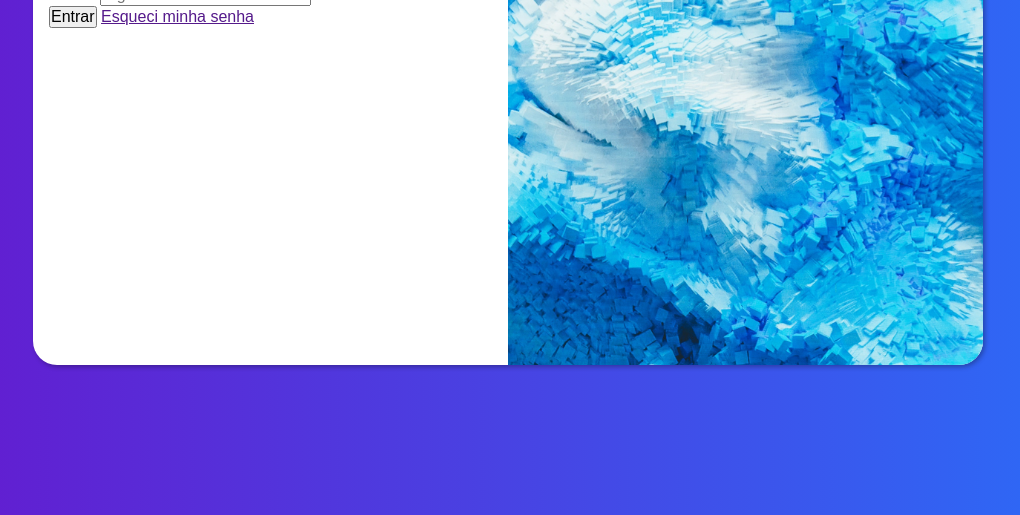
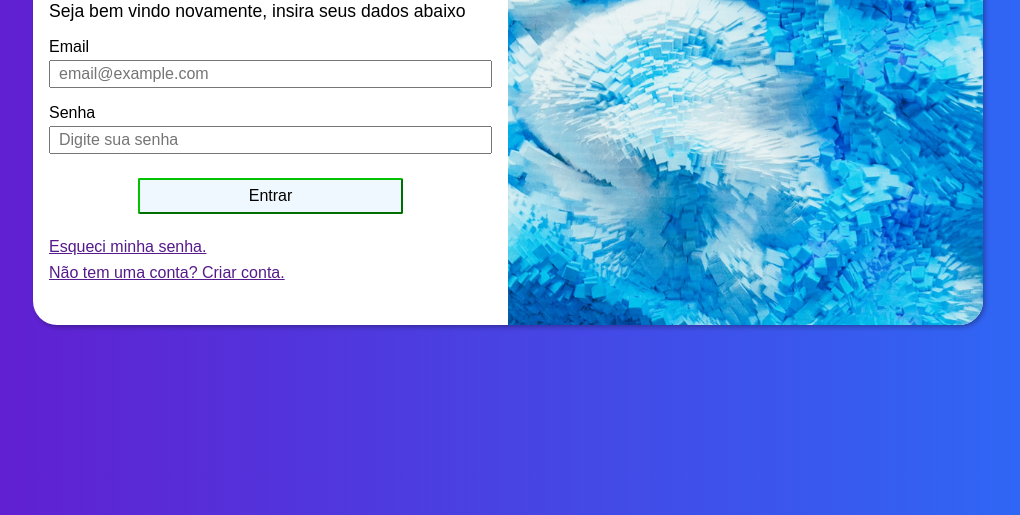
Before and after one commit to Gugangelo/Pagina-Login-Basico-V2, a plain HTML site: page index.html in a window 1280 px wide. Shown: the part 285-800 px from the top of the page, without its empty margins (132-1152 px from the left). Drawn offline with Linux system fonts and the light colour scheme.

Commit message:
Ajustes de estilos e adaptação aos media queries.

```diff
--- a/estilos/mediaquery.css
+++ b/estilos/mediaquery.css
@@ -11,6 +11,7 @@
 @media screen and (min-width: 768px) and (max-width: 992px) { /* Versão de Tablet */
     section#login {
         width: 80vw; /* Com essa configuração a largura do elemento de login aumenta e diminui conforme a largura da tela */
+        height: 460px;
     }
 
     section#login > div#imagem_de_fundo {
@@ -22,17 +23,48 @@
     section#login > div#dados {
         float: left;
         width: 60%;
+        margin-top: 48px;
     }
 
     div#dados > p {
         font-size: 1em;
         margin-bottom: 16px;
     }
+
+    form > a {
+        font-size: 1em;
+    }
+
+    form > input[type=submit] {
+        display: block;
+        width: 60%;
+        height: 36px;
+        background-color: aliceblue;
+        border-color: rgb(0, 194, 0);
+        border-radius: 2px;
+        margin: auto;
+        margin-top: 24px;
+        margin-bottom: 24px;
+        cursor: pointer;
+    }
+
+    div#email_senha {
+        margin: auto;
+        margin-top: 16px;
+    }
+
+    div#email_senha > input {
+        font-size: 1.0em;
+        width: 100%;
+        height: 28px;
+        padding-left: 8px;
+    }
 }
 
 @media screen and (min-width: 992px) { /* Versão Desktop em diante*/
     section#login {
         width: 950px;
+        height: 420px;
     }
 
     section#login > div#imagem_de_fundo {
@@ -44,10 +76,30 @@
     section#login > div#dados {
         float: left;
         width: 50%;
+        margin-top: 36px;
+
     }
 
     div#dados > p {
         font-size: 1.1em;
         margin-bottom: 16px;
     }
+
+    form > a {
+        font-size: 1em;
+    }
+
+    form > input[type=submit] {
+        display: block;
+        width: 60%;
+        height: 36px;
+        background-color: aliceblue;
+        border-color: rgb(0, 194, 0);
+        border-radius: 2px;
+        margin: auto;
+        margin-top: 24px;
+        margin-bottom: 24px;
+        cursor: pointer;
+    }
+
 }
--- a/estilos/style.css
+++ b/estilos/style.css
@@ -25,15 +25,15 @@ section#login {
     position: absolute;
     top: 50%;
     left: 50%;
-    transform: translate(-50%, -50%);
 
     background-color: white;
-    width: 250px;
-    height: 500px;
+    width: 275px;
+    height: 550px;
     border-radius: 24px;
     box-shadow: 2px 2px 5px rgba(0, 0, 0, 0.3);
     overflow: hidden;
 
+    transform: translate(-50%, -50%);
     transition: width 0.2s, height 0.2s; /* Pequena animação para quando largura e altura mudarem ser mais "suave" */
 }
 
@@ -60,7 +60,42 @@ div#dados > p {
     margin-bottom: 16px;
 }
 
-section#botoes > a {
-    padding: 30px;
-    text-decoration: none;
+div#email_senha {
+    margin-top: 16px;
 }
+
+div#email_senha > label {
+    display: block;
+    font-size: 1em;
+    margin-bottom: 4px;
+}
+
+div#email_senha > input {
+    font-size: 1.0em;
+    width: 100%;
+    height: 28px;
+    padding-left: 8px;
+}
+
+form > input[type=submit] {
+    display: block;
+    width: 100%;
+    height: 36px;
+    background-color: aliceblue;
+    border-color: rgb(0, 194, 0);
+    border-radius: 2px;
+    margin-top: 16px;
+    margin-bottom: 16px;
+    cursor: pointer;
+}
+
+form > input[type=submit]:hover {
+    background-color:  rgb(0, 194, 0);
+    transition: 0.1s;
+}
+
+form > a {
+    display: block;
+    font-size: 0.8em;
+    margin-bottom: 8px;
+}
--- a/index.html
+++ b/index.html
@@ -22,13 +22,16 @@
                 <form action="login.py" method="post" autocomplete="on"> <!--Arquivo fictício para onde os dados seria enviados-->
                     <div id="email_senha">
                         <label for="ilogin">Email</label>
-                        <input type="email" name="login" id="ilogin" placeholder="email@example.com" autocomplete="email" required maxlength="40"><br>
+                        <input type="email" name="login" id="ilogin" placeholder="email@example.com" autocomplete="email" required maxlength="40">
+                    </div>
+                    <div id="email_senha">
                         <label for="isenha">Senha</label>
                         <input type="password" name="senha" id="isenha" placeholder="Digite sua senha" autocomplete="current-password" required minlength="8" maxlength="20"> <!-- O autocomplete tem que ser configurado assim para que o navegador reconheça com aquela função de guardar senha etc. -->
                     </div>
 
                     <input type="submit" value="Entrar">
-                    <a href="">Esqueci minha senha</a>
+                    <a href="">Esqueci minha senha.</a>
+                    <a href="">Não tem uma conta? Criar conta.</a>
                 </form>
             </div>
         </section>
```
